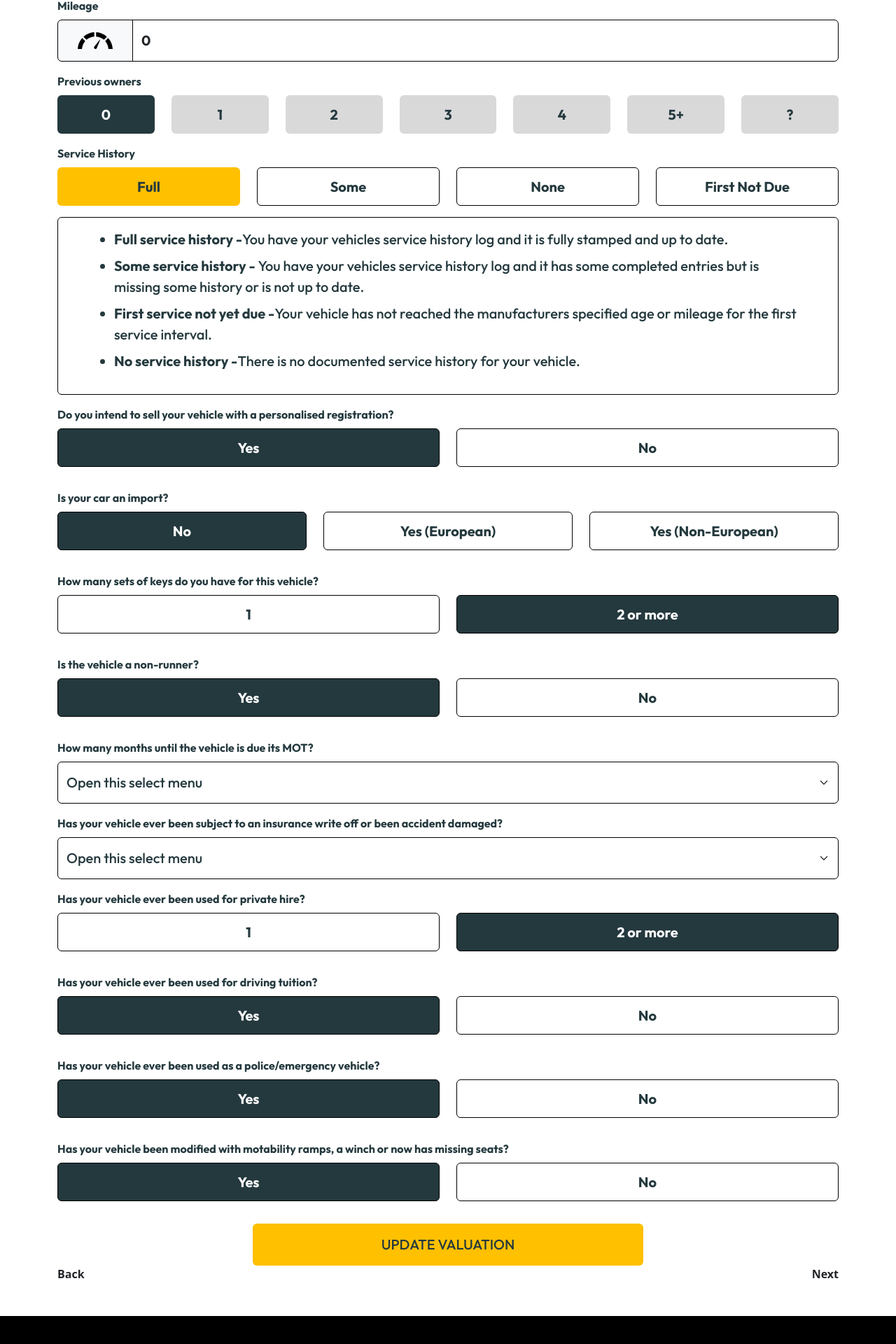
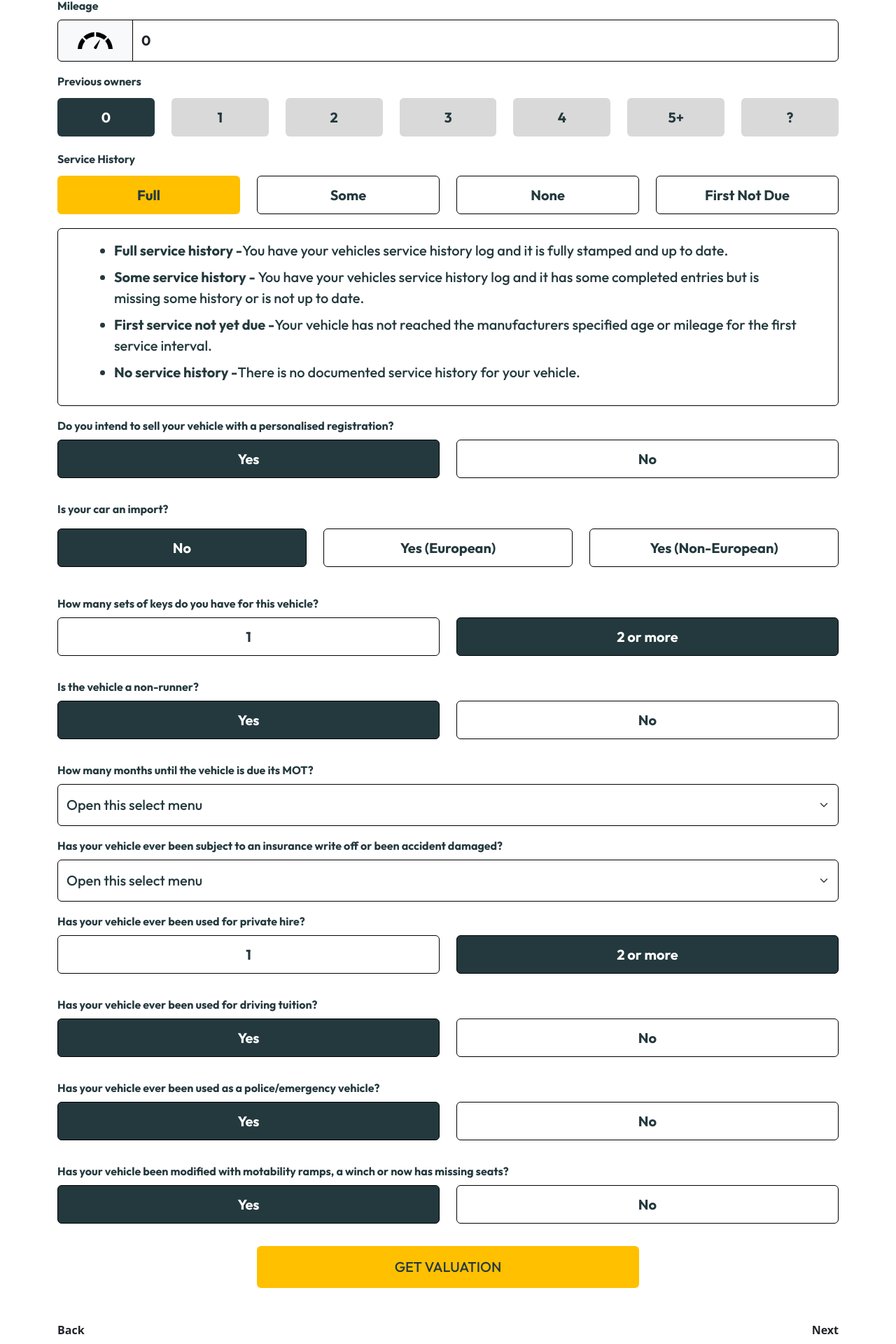
Before and after one commit to Strike1031/motors4cash, a React (Create React App) app: page /detail/1/subdetail in a window 1280 px wide. Shown: the part 436-2356 px from the top of the page at 70% size. Built offline with nearby package versions, Linux system fonts and the light colour scheme.

Commit message:
update UI - 2

```diff
--- a/src/App.css
+++ b/src/App.css
@@ -587,7 +587,7 @@
 .SubDetailPage .nav-tabs li button {
     width: 95%;
     height: 98px;
-    font-size: 32px;
+    /* font-size: 32px; */
     font-family: Outfit;
     font-weight: 500;
     color: var(--main-color-black-50);
@@ -806,3 +806,12 @@
 .preloader-modal .modal-content {
     border: none;
 }
+
+@media (max-width : 540px) {
+    button[role="tab"] {
+        font-size: 20px !important ;
+    }
+}
+button[role="tab"] {
+    font-size: 28px;
+}
--- a/src/pages/DetailPage.js
+++ b/src/pages/DetailPage.js
@@ -47,13 +47,13 @@ export default function DetailPage() {
                         </div> */}
                     </Col>
                     <Col sm={12} lg={8} className="mb-2">
-                        <Card className="rounded rounded-0 ValuationCard text-center p-4 mb-3">
+                        {/* <Card className="rounded rounded-0 ValuationCard text-center p-4 mb-3">
                             <Card.Body>
                                 <Card.Subtitle>Valued @</Card.Subtitle>
                                 <Card.Title>{price}</Card.Title>
                                 <Card.Text>Based on 105,764 offers for Mercedes vehicles from 2,743 dealers on Motors4cash.</Card.Text>
                             </Card.Body>
-                        </Card>
+                        </Card>                         */}
                         <Card className="ValuationCard text-center p-4 mb-3 border border-0 shadow">
                             <Card.Body>
                                 <div className="d-flex flex-row align-items-center justify-content-between">
--- a/src/pages/SubdetailPage.js
+++ b/src/pages/SubdetailPage.js
@@ -3,6 +3,7 @@ import { MileageIcon } from "../assets";
 import { useContext, useState } from "react";
 import { VehicleContext } from "../context/context";
 import { NavLink } from "react-router-dom";
+import {toast} from "react-toastify"
 
 export default function SubDetailPage() {
 
@@ -42,6 +43,7 @@ export default function SubDetailPage() {
 
         const updateAssumption = () => {
             updateAssumptionValues(newMileage, newPreviousOwners, newServiceHistory, newPersonalRegister, newImportStatus, newVkey, newNonRunner, newMotMonth, newInsurance, newPrivateHire, newDrivingTuition, newPolice, newSeats);
+            toast.success("Success");
         }
 
 
@@ -61,14 +63,14 @@ export default function SubDetailPage() {
                 <Row className="mb-3 owner-info">
                     <Col>
                         <Form.Label htmlFor="basic-url">Previous owners</Form.Label>
-                        <Row>
-                            <Col><Button className="border border-0" onClick={() => setNewPreviousOwners(0)} active={newPreviousOwners == 0 ? true : false}>0</Button></Col>
-                            <Col><Button className="border border-0" onClick={() => setNewPreviousOwners(1)} active={newPreviousOwners == 1 ? true : false}>1</Button></Col>
-                            <Col><Button className="border border-0" onClick={() => setNewPreviousOwners(2)} active={newPreviousOwners == 2 ? true : false}>2</Button></Col>
-                            <Col><Button className="border border-0" onClick={() => setNewPreviousOwners(3)} active={newPreviousOwners == 3 ? true : false}>3</Button></Col>
-                            <Col><Button className="border border-0" onClick={() => setNewPreviousOwners(4)} active={newPreviousOwners == 4 ? true : false}>4</Button></Col>
-                            <Col><Button className="border border-0" onClick={() => setNewPreviousOwners(5)} active={newPreviousOwners >= 5 ? true : false}>5+</Button></Col>
-                            <Col><Button className="border border-0" onClick={() => setNewPreviousOwners(-1)} active={newPreviousOwners < 0 ? true : false}>?</Button></Col>
+                        <Row className="d-flex flex-wrap">
+                            <Col className="my-1 "><Button className="border border-0" onClick={() => setNewPreviousOwners(0)} active={newPreviousOwners == 0 ? true : false}>0</Button></Col>
+                            <Col className="my-1 "><Button className="border border-0" onClick={() => setNewPreviousOwners(1)} active={newPreviousOwners == 1 ? true : false}>1</Button></Col>
+                            <Col className="my-1 "><Button className="border border-0" onClick={() => setNewPreviousOwners(2)} active={newPreviousOwners == 2 ? true : false}>2</Button></Col>
+                            <Col className="my-1 "><Button className="border border-0" onClick={() => setNewPreviousOwners(3)} active={newPreviousOwners == 3 ? true : false}>3</Button></Col>
+                            <Col className="my-1 "><Button className="border border-0" onClick={() => setNewPreviousOwners(4)} active={newPreviousOwners == 4 ? true : false}>4</Button></Col>
+                            <Col className="my-1 "><Button className="border border-0" onClick={() => setNewPreviousOwners(5)} active={newPreviousOwners >= 5 ? true : false}>5+</Button></Col>
+                            <Col className="my-1 "><Button className="border border-0" onClick={() => setNewPreviousOwners(-1)} active={newPreviousOwners < 0 ? true : false}>?</Button></Col>
                         </Row>
                     </Col>
                 </Row>
@@ -76,10 +78,10 @@ export default function SubDetailPage() {
                     <Col>
                         <Form.Label htmlFor="basic-url">Service History</Form.Label>
                         <Row className="mb-3">
-                            <Col><Button className="border border-black" onClick={() => setNewServiceHistory(0)} active={newServiceHistory == 0 ? true : false}>Full</Button></Col>
-                            <Col><Button className="border border-black" onClick={() => setNewServiceHistory(1)} active={newServiceHistory == 1 ? true : false}>Some</Button></Col>
-                            <Col><Button className="border border-black" onClick={() => setNewServiceHistory(2)} active={newServiceHistory == 2 ? true : false}>None</Button></Col>
-                            <Col><Button className="border border-black" onClick={() => setNewServiceHistory(3)} active={newServiceHistory == 3 ? true : false}>First Not Due</Button></Col>
+                            <Col sm={6} md={3} className="my-1 "><Button className="border border-black" onClick={() => setNewServiceHistory(0)} active={newServiceHistory == 0 ? true : false}>Full</Button></Col>
+                            <Col sm={6} md={3} className="my-1 "><Button className="border border-black" onClick={() => setNewServiceHistory(1)} active={newServiceHistory == 1 ? true : false}>Some</Button></Col>
+                            <Col sm={6} md={3} className="my-1 "><Button className="border border-black" onClick={() => setNewServiceHistory(2)} active={newServiceHistory == 2 ? true : false}>None</Button></Col>
+                            <Col sm={6} md={3} className="my-1 "><Button className="border border-black" onClick={() => setNewServiceHistory(3)} active={newServiceHistory == 3 ? true : false}>First Not Due</Button></Col>
                         </Row>
                         <Card className="border border-black service-history-info-description">
                             <Card.Body className="px-5">
@@ -106,9 +108,9 @@ export default function SubDetailPage() {
                     <Col>
                         <Form.Label htmlFor="basic-url">Is your car an import?</Form.Label>
                         <Row className="mb-3">
-                            <Col><Button className="border border-black" onClick={() => setNewImportStatus(0)} active={newImportStatus == 0 ? true : false}>No</Button></Col>
-                            <Col><Button className="border border-black" onClick={() => setNewImportStatus(1)} active={newImportStatus == 1 ? true : false}>Yes (European)</Button></Col>
-                            <Col><Button className="border border-black" onClick={() => setNewImportStatus(2)} active={newImportStatus == 2 ? true : false}>Yes (Non-European)</Button></Col>
+                            <Col md={4} sm={12} className="my-2"><Button className="border border-black" onClick={() => setNewImportStatus(0)} active={newImportStatus == 0 ? true : false}>No</Button></Col>
+                            <Col md={4} sm={12} className="my-2"><Button className="border border-black" onClick={() => setNewImportStatus(1)} active={newImportStatus == 1 ? true : false}>Yes (European)</Button></Col>
+                            <Col md={4} sm={12} className="my-2"><Button className="border border-black" onClick={() => setNewImportStatus(2)} active={newImportStatus == 2 ? true : false}>Yes (Non-European)</Button></Col>
                         </Row>
                     </Col>
                 </Row>
@@ -193,9 +195,11 @@ export default function SubDetailPage() {
                         </Row>
                     </Col>
                 </Row>
-                <div className="text-center">
-                    <Button className="w-50 border border-0 bg-yellow update-button" onClick={updateAssumption}>UPDATE VALUATION</Button>
-                </div>
+                <Row className="mb-5">
+                    <Col sm={12} md={6} className="mx-auto">
+                        <Button className="w-100 border border-0 bg-yellow update-button" onClick={updateAssumption}>GET VALUATION</Button>
+                    </Col>
+                </Row>
             </div>
         )
     }
@@ -213,7 +217,8 @@ export default function SubDetailPage() {
         const [newFault, setNewFault] = useState(fault);
 
         const updateDamage = () => {
-            updateVehicleDamage(newZone, newComponent, newFault)
+            updateVehicleDamage(newZone, newComponent, newFault);
+            toast.success("Success");
         }
         return (
             <div className="VehicleDamageContent">
@@ -259,10 +264,11 @@ export default function SubDetailPage() {
                         </InputGroup>
                     </Col>
                 </Row>
-                <div className="text-center">
-                    {/* <Button className="w-100 border border-0 add-damage-button mb-3">ADD DAMAGE</Button> */}
-                    <Button className="w-100 border border-0 bg-yellow update-button mb-3" onClick={updateDamage}>UPDATE VALUATION</Button>
-                </div>
+                <Row className="mb-5">
+                    <Col sm={12} md={6} className="mx-auto">
+                        <Button className="w-100 border border-0 bg-yellow update-button" onClick={updateDamage}>GET VALUATION</Button>
+                    </Col>
+                </Row>
             </div>
         )
     }
@@ -277,10 +283,10 @@ export default function SubDetailPage() {
                     id="uncontrolled-tab-example"
                     className="mb-3"
                 >
-                    <Tab eventKey="assumptions" title="Assumptions">
+                    <Tab eventKey="assumptions"  title="Assumptions">
                         <AssumptionContent />
                     </Tab>
-                    <Tab eventKey="vehicle_damage" title="Vehicle damage">
+                    <Tab eventKey="vehicle_damage"  title="Vehicle damage">
                         <VehicleDamageContent />
                     </Tab>
                 </Tabs>
```
